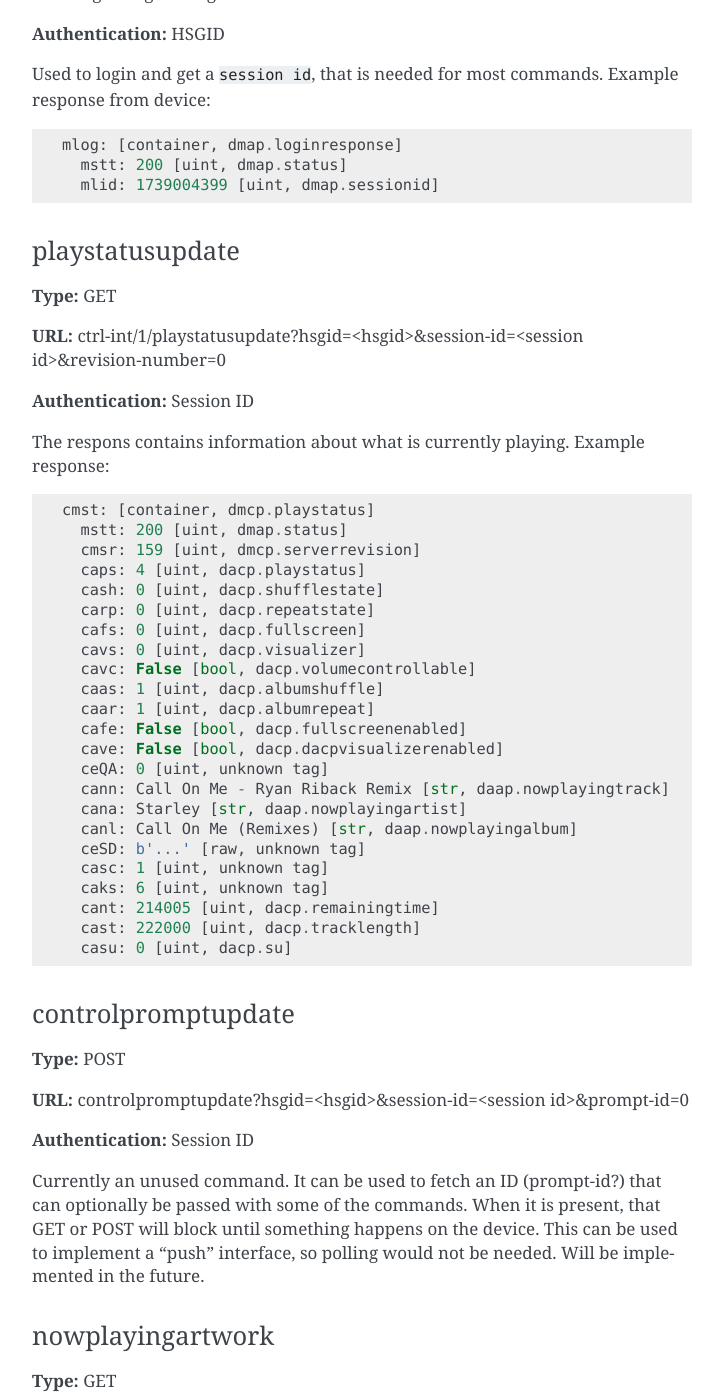
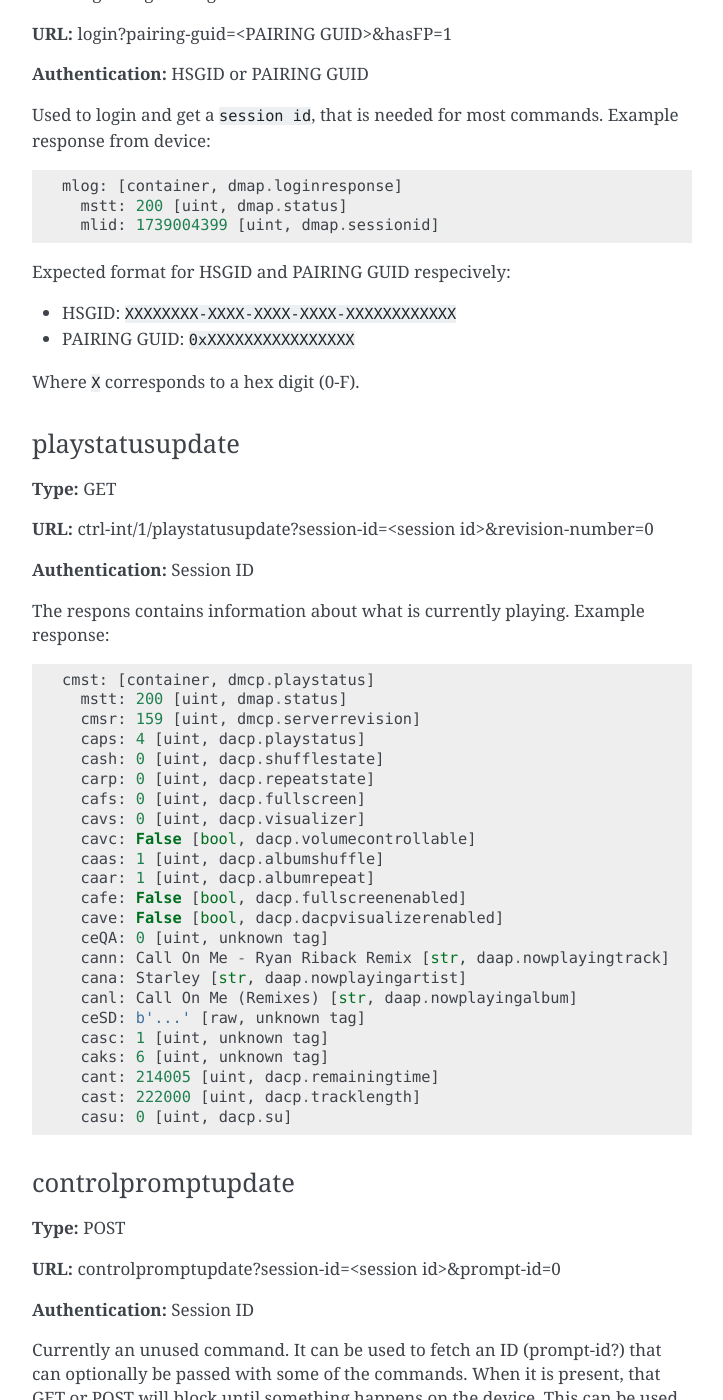
Before and after one commit to postlund/pyatv, a Sphinx documentation site: the page built from docs/protocol.rst, in a window 1280 px wide and 1400 px high, scrolled down 4758 px. Shown: the whole window, without its empty margins (388-1111 px from the left). Built offline with Sphinx 7.4.7, drawn with Linux system fonts in a browser that asks for light colours; pages that are not in the unit, such as notebooks, are missing from menus; some of the changed text lies outside the part shown.

Commit message:
Use generic term "login id" instead of HSGID
When pairing with the device, a "pairing guid" is used instead. This is
a preparation for supporting that id as well.

```diff
--- a/docs/finding_devices.rst
+++ b/docs/finding_devices.rst
@@ -6,7 +6,8 @@ Finding an Apple TV device on the network is as easy as looking for a
 particular Zeroconf/Bonjour service on the network. It announces various kinds
 if services, but the one pyatv is looking for ``_appletv-v2._tcp.local.``. It
 is announced if home sharing is enabled and contains, amongst other things,
-the HSGID required when connecting to the device.
+the HSGID (corresponding to the "login id") required when connecting to the
+device.
 
 A typical entry as found by the python-zeroconf library might look like this
 (some of the data replaced):
--- a/docs/protocol.rst
+++ b/docs/protocol.rst
@@ -226,7 +226,9 @@ login
 
 **URL:** login?hsgid=<hsgid>&hasFP=1
 
-**Authentication:** HSGID
+**URL:** login?pairing-guid=<PAIRING GUID>&hasFP=1
+
+**Authentication:** HSGID or PAIRING GUID
 
 Used to login and get a ``session id``, that is needed for most commands.
 Example response from device: ::
@@ -235,11 +237,18 @@ Example response from device: ::
       mstt: 200 [uint, dmap.status]
       mlid: 1739004399 [uint, dmap.sessionid]
 
+Expected format for HSGID and PAIRING GUID respecively:
+
+* HSGID: ``XXXXXXXX-XXXX-XXXX-XXXX-XXXXXXXXXXXX``
+* PAIRING GUID: ``0xXXXXXXXXXXXXXXXX``
+
+Where ``X`` corresponds to a hex digit (0-F).
+
 playstatusupdate
 ^^^^^^^^^^^^^^^^
 **Type:** GET
 
-**URL:** ctrl-int/1/playstatusupdate?hsgid=<hsgid>&session-id=<session id>&revision-number=0
+**URL:** ctrl-int/1/playstatusupdate?session-id=<session id>&revision-number=0
 
 **Authentication:** Session ID
 
@@ -274,7 +283,7 @@ controlpromptupdate
 ^^^^^^^^^^^^^^^^^^^
 **Type:** POST
 
-**URL:** controlpromptupdate?hsgid=<hsgid>&session-id=<session id>&prompt-id=0
+**URL:** controlpromptupdate?session-id=<session id>&prompt-id=0
 
 **Authentication:** Session ID
 
@@ -288,7 +297,7 @@ nowplayingartwork
 ^^^^^^^^^^^^^^^^^
 **Type:** GET
 
-**URL:** ctrl-int/1/nowplayingartwork?mw=1024&mh=576&hsgid=<hsgid>&session-id=<session id>
+**URL:** ctrl-int/1/nowplayingartwork?mw=1024&mh=576&session-id=<session id>
 
 **Authentication:** Session ID
 
@@ -306,7 +315,7 @@ ctrl-int
 ^^^^^^^^
 **Type:** POST
 
-**URL:** ctrl-int/1/<command>?hsgid=<hsgid&session-id=<session id>&prompt-id=0
+**URL:** ctrl-int/1/<command>?session-id=<session id>&prompt-id=0
 
 **Authentication:** Session ID
 
@@ -317,7 +326,7 @@ controlpromptentry
 ^^^^^^^^^^^^^^^^^^
 **Type:** POST
 
-**URL:** ctrl-int/1/controlpromptentry?hsgid=<hsgid>&session-id=<session id>&prompt-id=0
+**URL:** ctrl-int/1/controlpromptentry?session-id=<session id>&prompt-id=0
 
 **Authentication:** Session ID
 
@@ -336,7 +345,7 @@ setproperty
 ^^^^^^^^^^^
 **Type:** POST:
 
-**URL:** ctrl-int/1/setproperty?<key>=<value>&hsgid=<hsgid>&session-id=<session id>&prompt-id=0
+**URL:** ctrl-int/1/setproperty?<key>=<value>&session-id=<session id>&prompt-id=0
 
 **Authentication:** Session ID
 
```
Also changed, not shown: docs/atvremote.rst (+4 -4 lines), docs/connecting.rst (+5 -4 lines), pyatv/__init__.py (+5 -4 lines), 4 other files.
